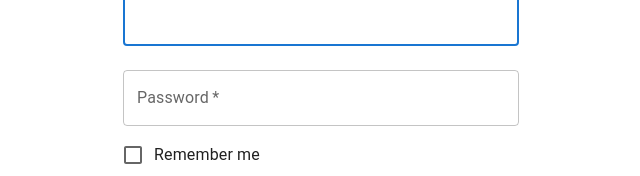
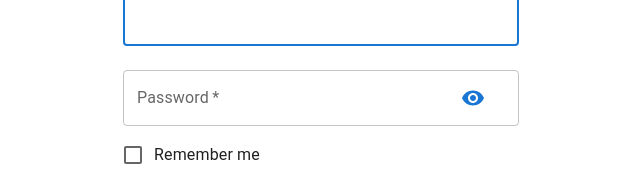
Before and after one commit to AloysiusJL/mini_project_selection_test, a React (Create React App) app in the folder frontend/: page / in a window 1280 px wide. Shown: the part 178-354 px from the top of the page, without its empty margins (319-959 px from the left). Built offline with nearby package versions, Linux system fonts and the light colour scheme.

Commit message:
add login page

```diff
--- a/frontend/src/pages/Login.jsx
+++ b/frontend/src/pages/Login.jsx
@@ -1,6 +1,7 @@
-import React from 'react';
+import React, { useState } from 'react';
 import Avatar from '@mui/material/Avatar';
 import Button from '@mui/material/Button';
+import CircularProgress from '@mui/material/CircularProgress';
 import CssBaseline from '@mui/material/CssBaseline';
 import TextField from '@mui/material/TextField';
 import FormControlLabel from '@mui/material/FormControlLabel';
@@ -9,23 +10,54 @@ import Link from '@mui/material/Link';
 import Grid from '@mui/material/Grid';
 import Box from '@mui/material/Box';
 import LockOutlinedIcon from '@mui/icons-material/LockOutlined';
+import Visibility from '@mui/icons-material/Visibility';
+import VisibilityOff from '@mui/icons-material/VisibilityOff';
 import Typography from '@mui/material/Typography';
 import Container from '@mui/material/Container';
 import { createTheme, ThemeProvider } from '@mui/material/styles';
 import { Link as RouterLink } from 'react-router-dom';
 import { Formik, Form, Field, ErrorMessage } from 'formik';
-import * as Yup from 'yup';
-
-const validationSchema = Yup.object().shape({
-  email: Yup.string().required('Email is required').email('Invalid email address'),
-  password: Yup.string().required('Password is required'),
-});
+import Axios from 'axios';
+import Swal from 'sweetalert2';
 
 const theme = createTheme();
 
 export default function Login() {
-  const handleSubmit = (values) => {
-    console.log(values);
+  const [showPassword, setShowPassword] = useState(false);
+
+  const handleSubmit = async (values, { setSubmitting }) => {
+    try {
+      setSubmitting(true);
+
+      const { email, password } = values;
+      console.log('Email or Username:', email);
+      console.log('Password:', password);
+
+      const response = await Axios.post('http://localhost:8000/login', {
+        usernameOrEmail: email,
+        password: password
+      });
+
+      console.log('Login Response:', response.data);
+
+      // Perform any desired actions after successful login
+
+      Swal.fire({
+        icon: 'success',
+        title: 'Success',
+        text: 'Logged in successfully',
+      });
+    } catch (err) {
+      console.error('Error logging in:', err);
+
+      Swal.fire({
+        icon: 'error',
+        title: 'Error',
+        text: 'Invalid credentials. Please try again.',
+      });
+    } finally {
+      setSubmitting(false);
+    }
   };
 
   return (
@@ -51,9 +83,9 @@ export default function Login() {
               email: '',
               password: '',
             }}
-            validationSchema={validationSchema}
             onSubmit={handleSubmit}
           >
+            {({ isSubmitting, setFieldValue, values }) => (
               <Form noValidate>
                 <Field
                   as={TextField}
@@ -66,7 +98,6 @@ export default function Login() {
                   autoComplete="email"
                   autoFocus
                 />
-              <ErrorMessage name="email" component="div" />
                 <Field
                   as={TextField}
                   margin="normal"
@@ -74,11 +105,22 @@ export default function Login() {
                   fullWidth
                   name="password"
                   label="Password"
-                type="password"
+                  type={showPassword ? 'text' : 'password'}
                   id="password"
                   autoComplete="current-password"
+                  InputProps={{
+                    endAdornment: (
+                      <Button
+                        onClick={() => setShowPassword(!showPassword)}
+                        onMouseDown={(e) => e.preventDefault()}
+                        edge="end"
+                        aria-label="toggle password visibility"
+                      >
+                        {showPassword ? <VisibilityOff /> : <Visibility />}
+                      </Button>
+                    ),
+                  }}
                 />
-              <ErrorMessage name="password" component="div" />
                 <FormControlLabel
                   control={<Checkbox value="remember" color="primary" />}
                   label="Remember me"
@@ -88,8 +130,13 @@ export default function Login() {
                   fullWidth
                   variant="contained"
                   sx={{ mt: 3, mb: 2 }}
+                  disabled={isSubmitting}
                 >
-                Sign In
+                  {isSubmitting ? (
+                    <CircularProgress size={24} color="inherit" />
+                  ) : (
+                    'Sign In'
+                  )}
                 </Button>
                 <Grid container>
                   <Grid item xs>
@@ -104,6 +151,7 @@ export default function Login() {
                   </Grid>
                 </Grid>
               </Form>
+            )}
           </Formik>
         </Box>
         <Box mt={5}>
```
Also changed, not shown: 1 other file (tests, documents, lock files or other folders). Lines whose indentation alone changed are shown as unchanged.
